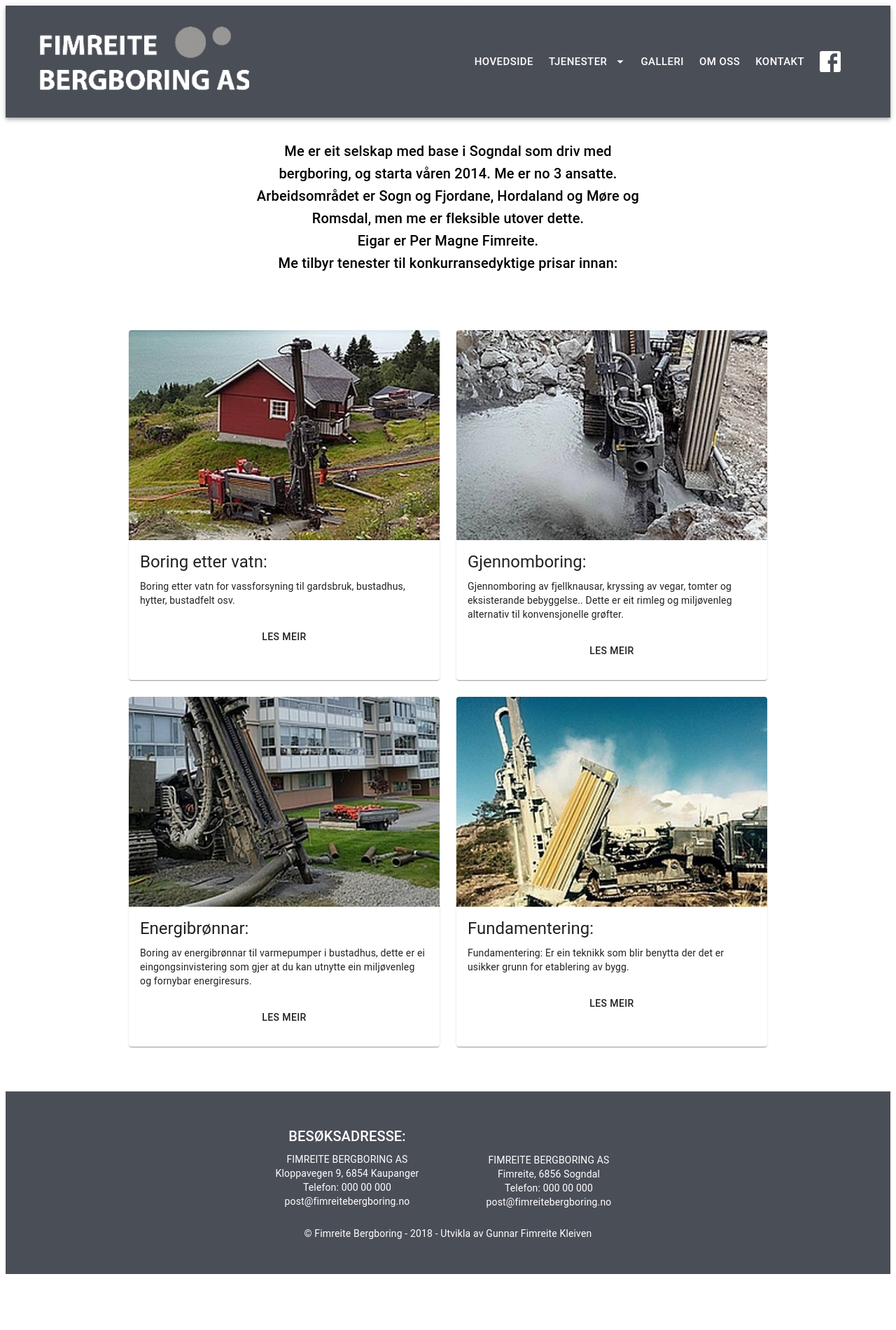
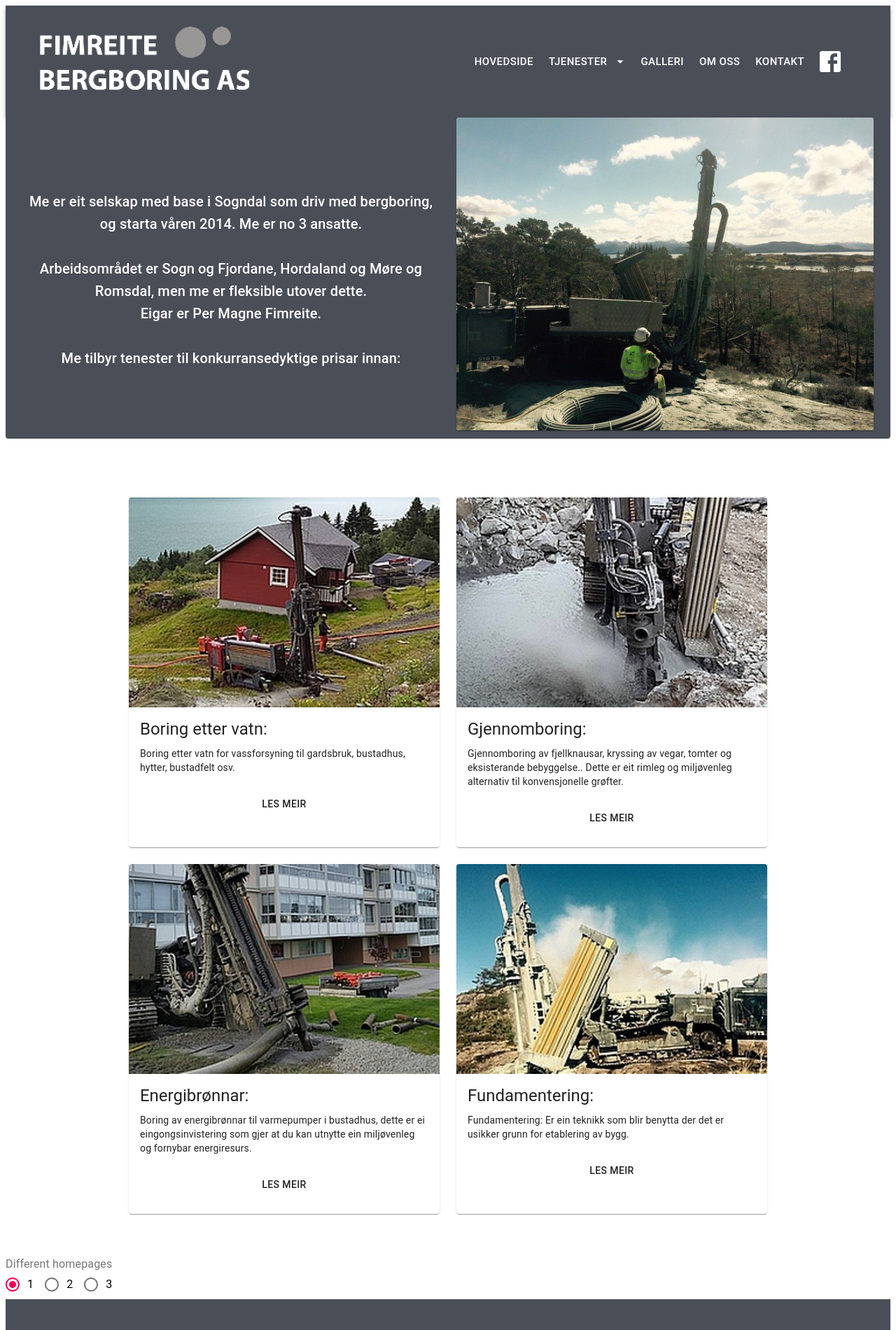
Before and after one commit to gunnarkleiven/FimreiteBergboring, a React (Create React App) app in the folder my-app/: page / in a window 1280 px wide. Shown: the top 1901 px of the page at 70% size. Before the commit the page ends 1829 px from the top, so only its background shows below. Built offline with nearby package versions, Linux system fonts and the light colour scheme.

Commit message:
Options for the home page

```diff
--- a/my-app/src/pages/Home.tsx
+++ b/my-app/src/pages/Home.tsx
@@ -1,10 +1,18 @@
-import React, { useEffect } from 'react';
+import React, { useEffect, useState } from 'react';
 import logging from '../config/logging';
 import { makeStyles, createStyles, Theme, createMuiTheme, ThemeProvider, responsiveFontSizes } from '@material-ui/core/styles';
 import Grid from '@material-ui/core/Grid';
 import Typography from '@material-ui/core/Typography';
 import Container from '@material-ui/core/Container';
 import ICategory from '../interfaces/Category';
+import Paper from '@material-ui/core/Paper';
+import Card from '@material-ui/core/Card';
+import CardMedia from '@material-ui/core/CardMedia';
+import Radio from '@material-ui/core/Radio';
+import RadioGroup from '@material-ui/core/RadioGroup';
+import FormControlLabel from '@material-ui/core/FormControlLabel';
+import FormControl from '@material-ui/core/FormControl';
+import FormLabel from '@material-ui/core/FormLabel';
 
 import CategoryCard from '../components/CategoryCard';
 
@@ -13,6 +21,7 @@
 import piercingImage from "../assets/piercing.jpeg";
 import energywellImage from "../assets/energywell.jpeg";
 import fundamentImage from "../assets/fundament.jpeg";
+import frontPicture from "../assets/picture11.jpeg";
 
 
 interface Props {
@@ -25,11 +34,11 @@
         root: {
             flexGrow: 1,
         },
-        paper: {
-            padding: theme.spacing(2),
-            textAlign: 'center',
-            color: theme.palette.text.secondary,
-        },
+        // paper: {
+        //     padding: theme.spacing(2),
+        //     textAlign: 'center',
+        //     color: theme.palette.text.secondary,
+        // },
         card: {
             height: '100%',
             display: 'flex',
@@ -38,6 +47,16 @@
         cardGrid: {
             paddingTop: theme.spacing(8),
             paddingBottom: theme.spacing(8),
+        },
+        paper: {
+            position: 'relative',
+            //backgroundColor: theme.palette.grey[800],
+            backgroundColor: "#4a4e57",
+            color: theme.palette.common.white,
+            marginBottom: theme.spacing(4),
+            backgroundSize: 'cover',
+            backgroundRepeat: 'no-repeat',
+            backgroundPosition: 'center',
         },
     }),
 );
@@ -48,6 +67,8 @@
 
 
 const HomePage: React.FunctionComponent<Props> = ({ pageName }) => {
+    const [radioValue, setRadioValue] = useState<string>("1");
+
     useEffect(() => {
         logging.info(`Loading ${pageName}`);
     }, [])
@@ -87,22 +108,50 @@
         }
     ]
 
+    const handleRadioChange = (event: React.ChangeEvent<HTMLInputElement>) => {
+        setRadioValue((event.target as HTMLInputElement).value);
+    };
+
+    const renderHomepage = () => {
+        if (radioValue === "1") {
             return (
-        <div className={classes.root}>
-            <Container maxWidth="sm">
+                <div>
+                    <Paper className={classes.paper} elevation={0}>
+                        <Container maxWidth="lg">
+                            <Grid
+                                container
+                                spacing={3}
+                                justify="center"
+                                alignItems="center"
+                            >
+                                <Grid item xs={12} sm={6}>
                                     <ThemeProvider theme={theme}>
                                         <Typography variant="h6" align="center" paragraph>
                                             <br />
                                             Me er eit selskap med base i Sogndal som driv med bergboring, og starta våren 2014. Me er no 3 ansatte.
+                                            <br />
+                                            <br />
                                             Arbeidsområdet er Sogn og Fjordane, Hordaland og Møre og Romsdal, men me er fleksible utover dette.
                                             <br />
                                             Eigar er Per Magne Fimreite.
                                             <br />
+                                            <br />
                                             Me tilbyr tenester til konkurransedyktige prisar innan:
                                         </Typography>
                                     </ThemeProvider>
-
+                                </Grid>
+                                <Grid item xs={12} sm={6}>
+                                    <Card>
+                                        <CardMedia
+                                            component="img"
+                                            alt="frontPageImage"
+                                            src={frontPicture}
+                                        />
+                                    </Card>
+                                </Grid>
+                            </Grid>
                         </Container>
+                    </Paper>
                     <Container className={classes.cardGrid} maxWidth="md">
                         <Grid container spacing={3}>
                             {categories.map((cat, idx) => {
@@ -110,8 +159,60 @@
                                     <CategoryCard key={idx} cat={cat} />
                                 );
                             })}
+
                         </Grid>
                     </Container>
+                </div>
+            )
+        }
+        else if (radioValue === "2") {
+            return (
+                <div>
+                    <ThemeProvider theme={theme}>
+                        <Typography variant="h6" align="center" paragraph>
+                            <br />
+                            Me er eit selskap med base i Sogndal som driv med bergboring, og starta våren 2014. Me er no 3 ansatte.
+                            <br />
+                            <br />
+                            Arbeidsområdet er Sogn og Fjordane, Hordaland og Møre og Romsdal, men me er fleksible utover dette.
+                            <br />
+                            Eigar er Per Magne Fimreite.
+                            <br />
+                            <br />
+                            Me tilbyr tenester til konkurransedyktige prisar innan:
+                        </Typography>
+                    </ThemeProvider>
+                    <Container className={classes.cardGrid} maxWidth="md">
+                        <Grid container spacing={3}>
+                            {categories.map((cat, idx) => {
+                                return (
+                                    <CategoryCard key={idx} cat={cat} />
+                                );
+                            })}
+
+                        </Grid>
+                    </Container>
+                </div>
+            )
+        }
+        else {
+            return (
+                <div></div>
+            )
+        }
+    }
+
+    return (
+        <div className={classes.root}>
+            {renderHomepage()}
+            <FormControl component="fieldset">
+                <FormLabel component="legend">Different homepages</FormLabel>
+                <RadioGroup value={radioValue} row onChange={handleRadioChange}>
+                    <FormControlLabel value="1" control={<Radio />} label="1" />
+                    <FormControlLabel value="2" control={<Radio />} label="2" />
+                    <FormControlLabel value="3" control={<Radio />} label="3" />
+                </RadioGroup>
+            </FormControl>
         </div>
     );
 }
```
Lines whose indentation alone changed are shown as unchanged.
